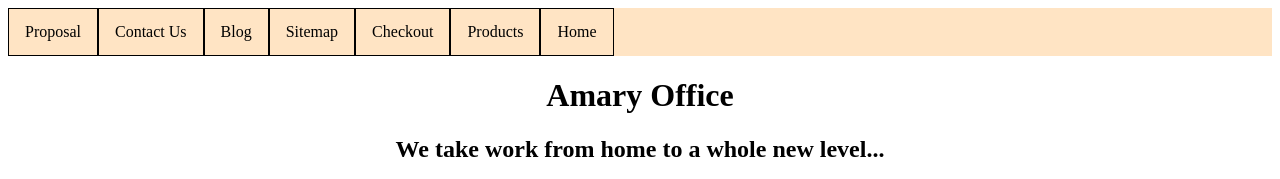
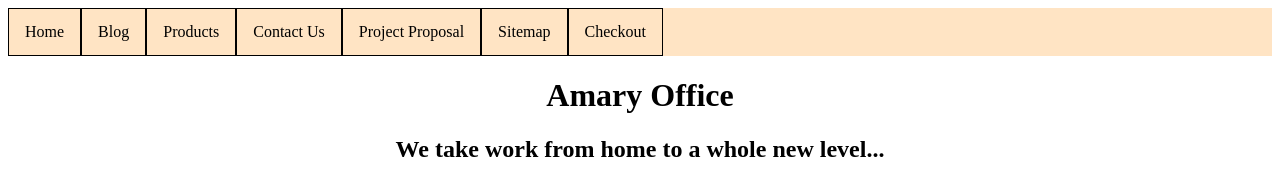
Before and after one commit to amirasadi9/project, a plain HTML site: page index.html in a window 1280 px wide. Shown: the top 179 px of the page. Drawn offline with Linux system fonts and the light colour scheme.

Commit message:
nav bar reorganize

```diff
--- a/index.html
+++ b/index.html
@@ -45,13 +45,15 @@
 </style>
 <body>
     <ul>
-        <li><a href="proposal.html">Proposal</a></li>
+
+
+        <li><a href="index.html">Home</a></li>
+        <li><a href="blog.html">Blog</a></li>
+        <li><a href="product.html">Products</a></li>
         <li><a href="Contact.html">Contact Us</a></li>
-        <li><a href="blog.html">Blog</a></li>
+        <li><a href="Proposal.html">Project Proposal</a></li>
         <li><a href="sitemap.html">Sitemap</a></li>
-        <li><a href="checkout.html">Checkout</a></li>
-        <li><a href="product.html">Products</a></li>
-        <li><a href="index.html">Home</a></li>
+        <li><a href="Checkout.html">Checkout</a></li>
 
 
     </ul>
```
Also changed, not shown: checkout.html (+1 -1 lines).
